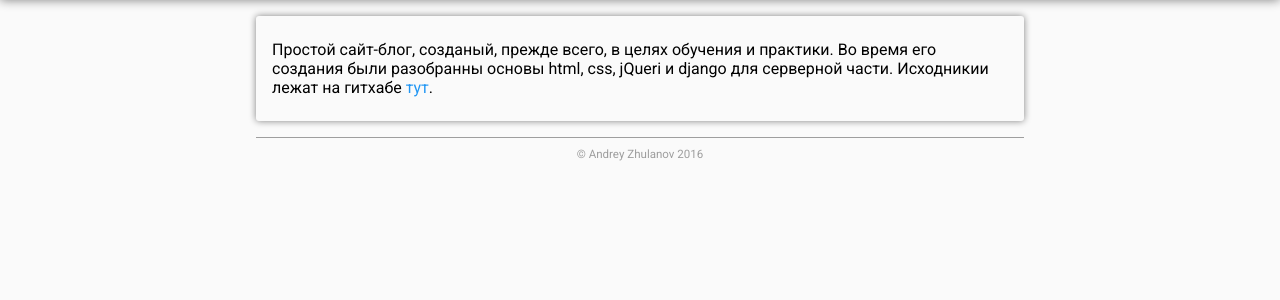
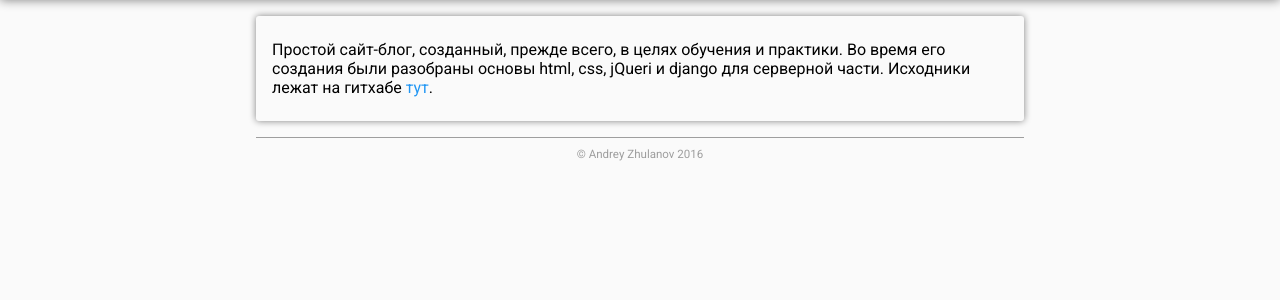
Before and after one commit to ZhulanovAA/mysite, a Django app: page /about/ in a window 1280 px wide. Shown: the part 60-360 px from the top of the page. Run offline with Django 3.2, Linux system fonts and the light colour scheme.

Commit message:
Fix typos

```diff
--- a/templates/about.html
+++ b/templates/about.html
@@ -9,9 +9,9 @@
 {% block content %}
     <div class="paper-card">
         <p>
-            Простой сайт-блог, созданый, прежде всего, в целях обучения и практики.
-            Во время его создания были разобранны основы html, css, jQueri и django для серверной части.
-            Исходникии лежат на гитхабе <a href="https://github.com/ZhulanovAA/mysite">тут</a>.
+            Простой сайт-блог, созданный, прежде всего, в целях обучения и практики.
+            Во время его создания были разобраны основы html, css, jQueri и django для серверной части.
+            Исходники лежат на гитхабе <a href="https://github.com/ZhulanovAA/mysite">тут</a>.
         </p>
     </div>
 {% endblock %}
```
